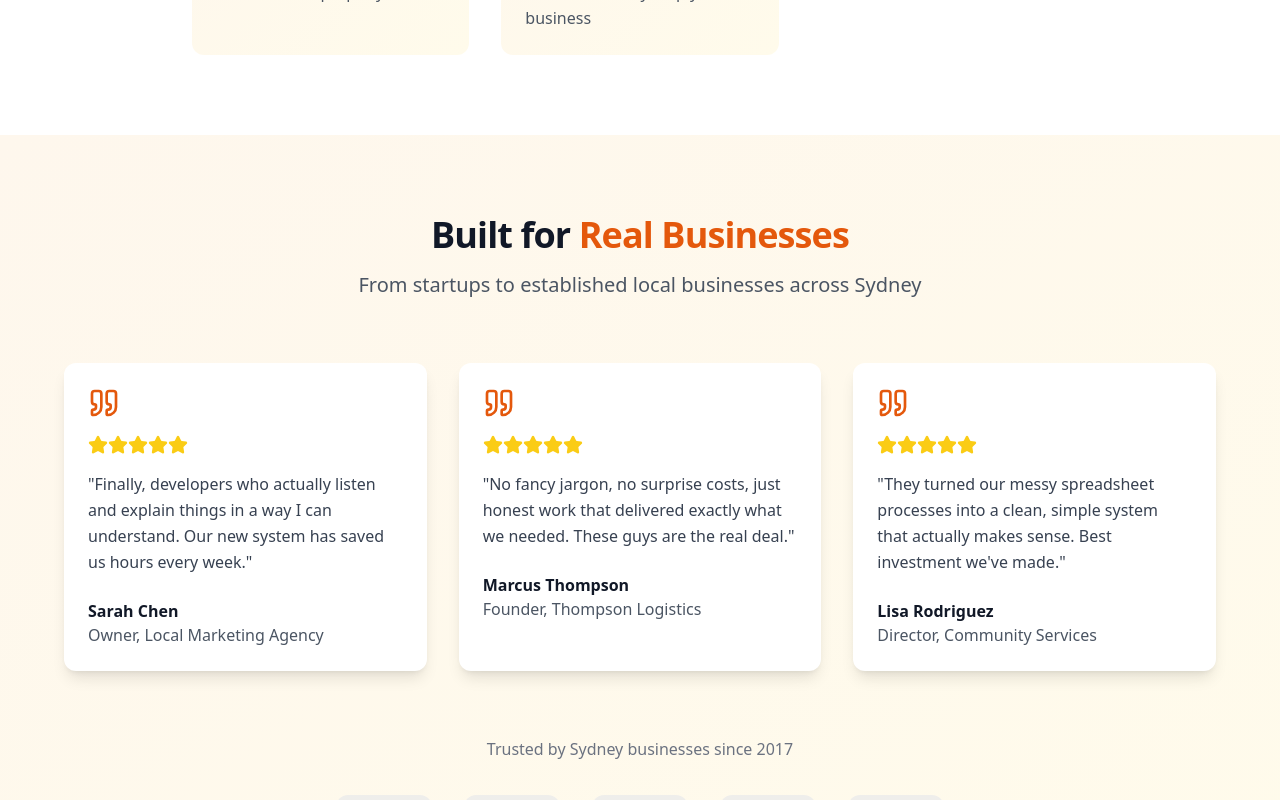
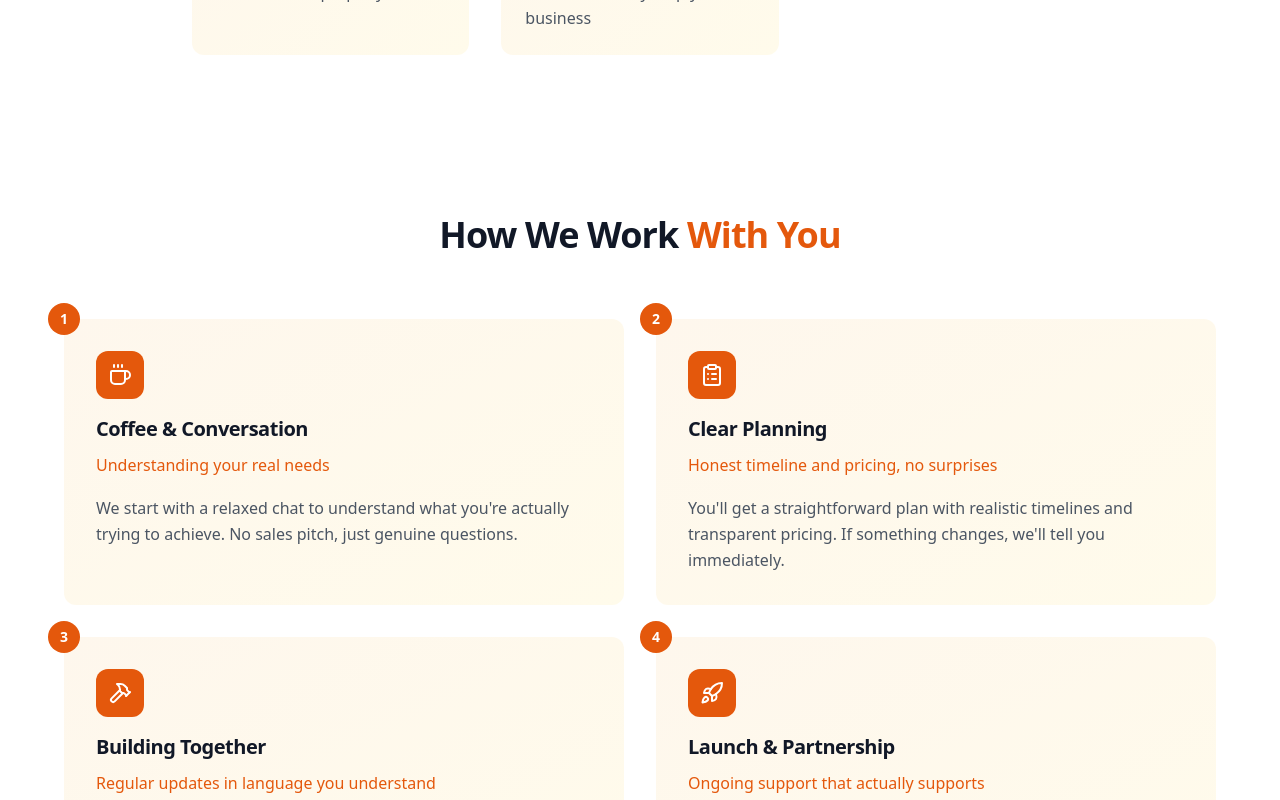
Before and after one commit to friendlyrobot/fbot.dev, a React (Vite) app: page / in a window 1280 px wide. Shown: the part 2740-3540 px from the top of the page. Built offline with nearby package versions, Linux system fonts and the light colour scheme.

Commit message:
Remove Social Proof section
Removed the "Built for Real Businesses" section from the landing page. This involved removing the SocialProofSection component from the Index page.

```diff
--- a/src/pages/Index.tsx
+++ b/src/pages/Index.tsx
@@ -1,11 +1,9 @@
-
 import { useEffect } from 'react';
 import Header from '@/components/Header';
 import HeroSection from '@/components/HeroSection';
 import ProblemSection from '@/components/ProblemSection';
 import ApproachSection from '@/components/ApproachSection';
 import ServicesSection from '@/components/ServicesSection';
-import SocialProofSection from '@/components/SocialProofSection';
 import ProcessSection from '@/components/ProcessSection';
 import ContactSection from '@/components/ContactSection';
 import Footer from '@/components/Footer';
@@ -67,7 +65,6 @@ const Index = () => {
       <ProblemSection />
       <ApproachSection />
       <ServicesSection />
-      <SocialProofSection />
       <ProcessSection />
       <ContactSection />
       <Footer />
```
